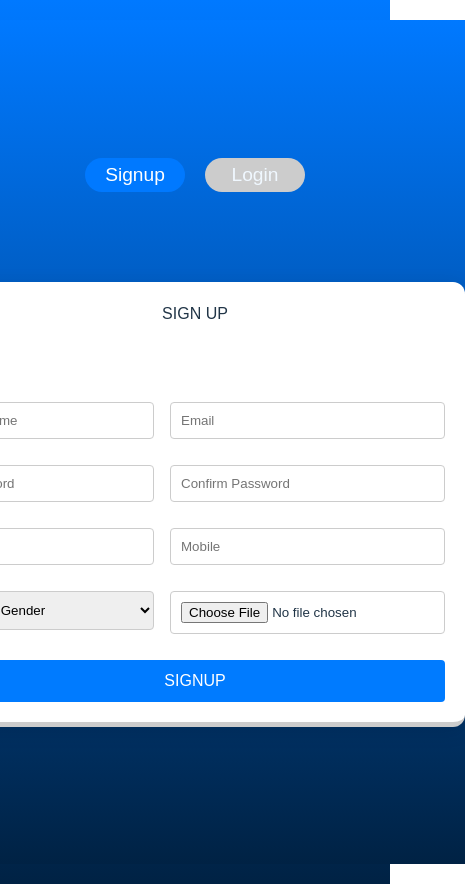
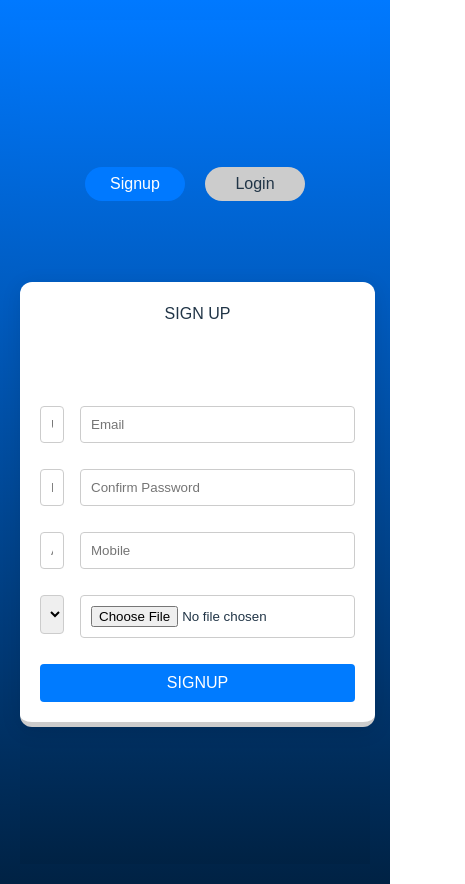
Before and after one commit to kalyani11git/mern-signup-form, a React (Vite) app in the folder frontend/: page / in a window 390 px wide. Shown: the whole page, 465 px wide, since content can reach past the window. Built offline with nearby package versions, Linux system fonts and the light colour scheme.

Commit message:
Update FormSection.css

```diff
--- a/frontend/src/components/FormSection.css
+++ b/frontend/src/components/FormSection.css
@@ -8,18 +8,32 @@
   font-family: Arial, sans-serif;
 }
 
+/* Form Container */
+.form-container {
+  background-color: white;
+  padding: 20px;
+  border-radius: 12px;
+  box-shadow: 0px 4px 20px rgba(0, 0, 0, 0.1);
+  width: 600px;
+  max-width: 90%;
+  display: flex;
+  flex-direction: column;
+  gap: 20px;
+  overflow: hidden;
+  text-align: center;
+}
+
 /* Toggle Switch Container */
 .toggle-switch-container {
   display: flex;
   justify-content: center;
   align-items: center;
-  text-align: center;
-  text-decoration: solid;
-  text-decoration-color: #002244;
-
-  color: aliceblue;
-  font-size: larger;
-  margin-bottom: 20px;
+  position: sticky;
+  top: 0;
+  background-color: transparent;
+  padding: 10px 0;
+  z-index: 10;
+  border-bottom: 1px solid transparent;
 }
 
 .toggle-switch {
@@ -41,27 +55,19 @@
   color: white;
 }
 
-/* Form Container */
-/* Form Container */
-
-.form-container{
- background-color: white;
-  padding: 20px;
-  border-radius: 12px;
-  box-shadow: 0px 4px 20px rgba(0, 0, 0, 0.1);
-  width: 600px; /* Two-column layout width */
-  text-align: center;
-}
-
+/* Form Layout: Two Columns */
 .signup-form {
   display: grid;
-  grid-template-columns: repeat(2, 1fr);  /* 2 columns */
-  grid-template-rows: repeat(4, auto);   /* 4 rows */
+  grid-template-columns: repeat(2, 1fr); /* Two columns */
+  grid-template-rows: auto; /* Dynamic rows based on content */
   gap: 16px;
+  padding-top: 10px;
+
 }
 
 .signup-form input,
-.signup-form select {
+.signup-form select,
+.signup-form button {
   width: 100%;
   padding: 10px;
   border: 1px solid #ccc;
@@ -69,38 +75,28 @@
   box-sizing: border-box;
 }
 
-.signup-form .form-message {
+/* Error Messages Properly Aligned Below Fields */
+.signup-form .field-container {
+  display: flex;
+  flex-direction: column;
+  grid-column: span 1; /* Ensures it occupies one column */
+}
+
+.signup-form .error {
+  color: red;
+  font-size: 0.8rem;
+  margin-top: 4px;
+}
+
+.form-message{
+  text-align: center;
   grid-column: span 2;
 
-  margin-top: 10px;
-  text-align: center;
 }
 
-/* Ensuring each input goes into the right row */
-.signup-form input:nth-child(1),
-.signup-form select:nth-child(7) {
-  grid-row: 1;
-}
-
-.signup-form input:nth-child(2),
-.signup-form select:nth-child(8) {
-  grid-row: 2;
-}
-
-.signup-form input:nth-child(3),
-.signup-form select:nth-child(9) {
-  grid-row: 3;
-}
-
-.signup-form input:nth-child(4),
-.signup-form select:nth-child(10) {
-  grid-row: 4;
-}
-
-/* Ensuring that the button spans both columns */
+/* Button */
 .signup-form button {
-  grid-column: span 2;  /* makes the button span both columns */
-  padding: 12px;
+  grid-column: span 2; /* Button spans both columns */
   background-color: #007bff;
   color: white;
   border: none;
@@ -108,63 +104,37 @@
   cursor: pointer;
 }
 
+.signup-form button:hover {
+  background: linear-gradient(to right, #0056cc, #0079ff);
+  box-shadow: 0 4px 10px rgba(0, 121, 255, 0.3);
+}
+
 .login-form button {
-  /* makes the button span both columns */
-  width: 100%;
-  padding: 12px;
+  /* Button spans both columns */
   background-color: #007bff;
   color: white;
   border: none;
   border-radius: 4px;
   cursor: pointer;
+  width: 100%;
 }
-
-
-.signup-form button:hover {
-  background: linear-gradient(to right, #0056cc, #0079ff);
-  box-shadow: 0 4px 10px rgba(0, 121, 255, 0.3);
-}
-
 
 .login-form button:hover {
   background: linear-gradient(to right, #0056cc, #0079ff);
   box-shadow: 0 4px 10px rgba(0, 121, 255, 0.3);
 }
 
-.form-message.success {
-  grid-column: span 2;
-  text-align: center;
-   font-size: 16px;
-  color: green;
-  background-color: #d4edda;
-
-}
-
-.form-message.error {
-  grid-column: span 2;
-  text-align: center;
-  font-size: 16px;
-  color: red;
-  background-color: #f8d7da;
-
-}
-
-
-
-
-
-
-
-
-
 /* Responsive Design */
 @media (max-width: 768px) {
+  .form-container {
+    width: 90%; /* Fit smaller screens */
+  }
 
   .signup-form {
-    grid-template-columns: 1fr; /* Single-column layout for smaller screens */
+    grid-template-columns: 1fr; /* Single column for smaller devices */
   }
 
   .signup-form button {
-      width: 100%;
+    width: 100%; /* Full-width button */
   }
 }
```
